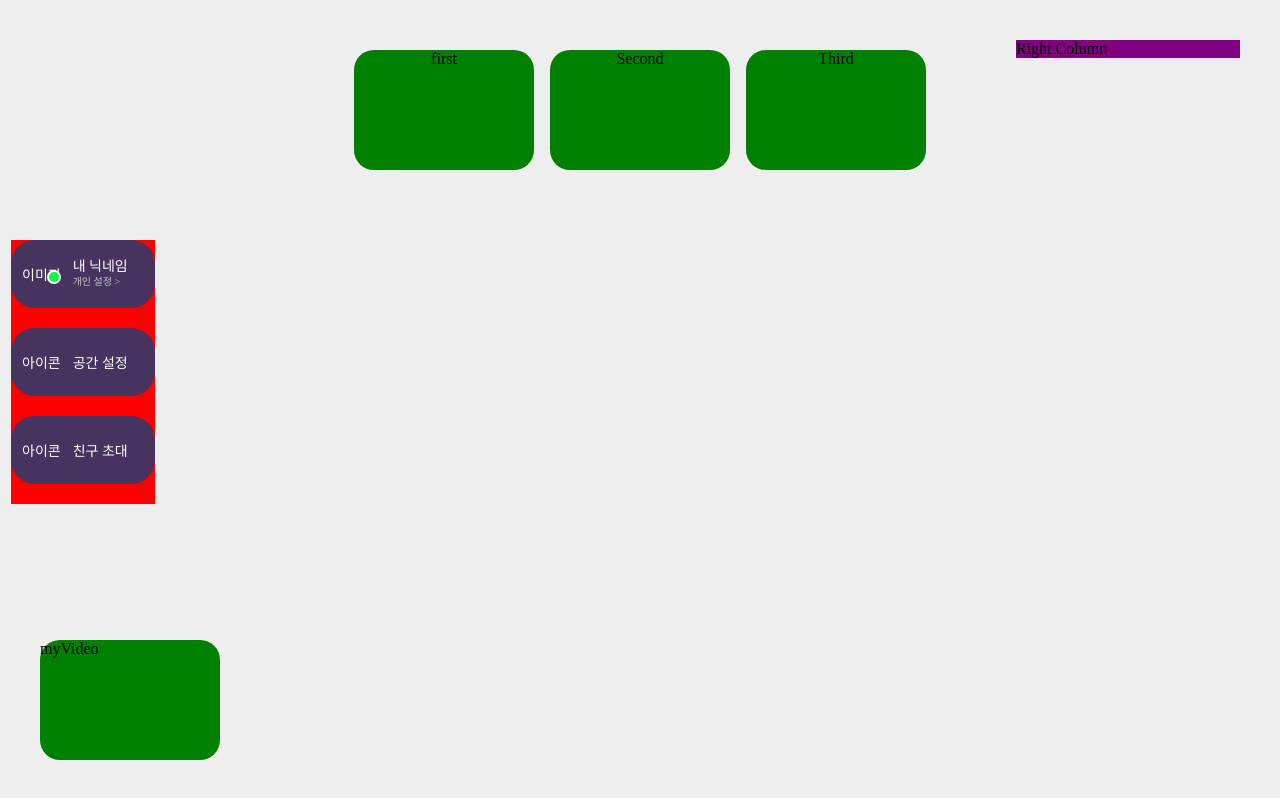
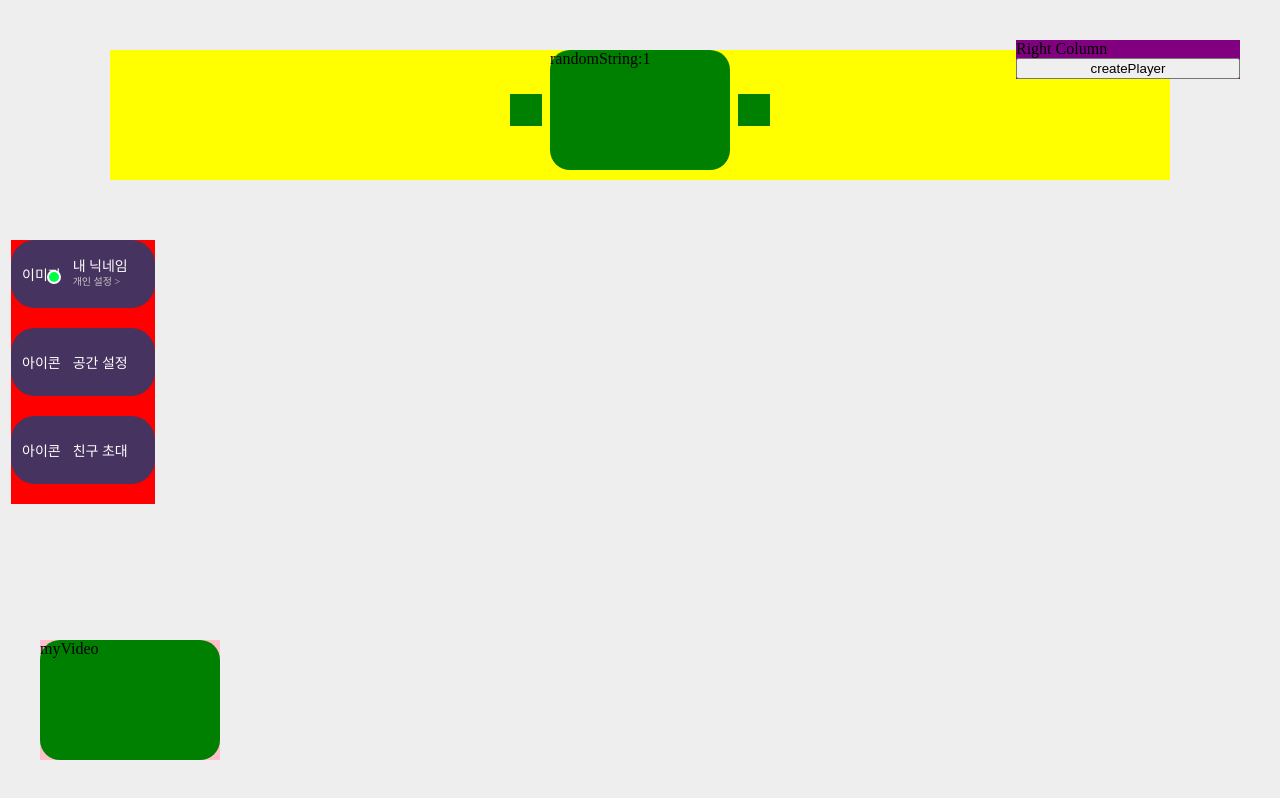
Before and after one commit to jongwow/react-carousel-exercise, a React (Create React App) app: page / in a window 1280 px wide. Built offline with nearby package versions, Linux system fonts and the light colour scheme.

Commit message:
style 추가

```diff
--- a/src/App.js
+++ b/src/App.js
@@ -1,7 +1,8 @@
 import "./App.css";
 import RightColumn from "./RightColumn";
 import LeftColumn from "./LeftColumn";
-import { useEffect } from "react";
+import { useEffect, useRef, useState } from "react";
+import { CarouselRight, CarouselLeft } from "./carousel";
 
 function VideoBox({ text, style }) {
   return (
@@ -11,7 +12,6 @@ function VideoBox({ text, style }) {
         width: "180px",
         height: "120px",
         borderRadius: `20px`,
-        float: "left",
         ...style,
       }}
     >
@@ -40,8 +40,14 @@ function MyVideoContainer() {
     </div>
   );
 }
-function OtherVideoContainer() {
-  const contents = [{ text: "first" }, { text: "Second" }, { text: "Third" }];
+function OtherVideoContainer(props) {
+  const { activePlayer, cameraViewNumber } = props;
+  let activePlayerList = Object.keys(activePlayer.playerToDist);
+  let isOver = activePlayerList.length > cameraViewNumber;
+  if (isOver) {
+    console.log(`${activePlayerList.length} > ${cameraViewNumber}`);
+    // alert("넘친다");
+  }
   return (
     <div
       id="video-container"
@@ -50,41 +56,94 @@ function OtherVideoContainer() {
         top: `50px`,
         left: `50%`,
         transform: `translateX(-50%)`,
+        height: "130px",
+        width: `${cameraViewNumber * 196 + 80}px`,
+        backgroundColor: "yellow",
       }}
     >
       <div
         id="other-video-wrapper"
         style={{
-          textAlign: "center",
-          display: "block",
+          display: "flex",
+          justifyContent: "center",
         }}
       >
-        {contents.map((content, idx) => (
+        <CarouselLeft/>
+        {activePlayerList.map((playerId, idx) => (
           <VideoBox
-            key={idx}
-            text={content.text}
-            style={idx !== contents.length - 1 ? { marginRight: "16px" } : {}}
+            key={playerId}
+            text={`${playerId}:${activePlayer.playerToDist[playerId]}`}
+            style={
+              idx !== activePlayerList.length - 1 ? { marginRight: "16px" } : {}
+            }
           />
         ))}
+        <CarouselRight/>
       </div>
     </div>
   );
 }
 
-function GameVideoContainer() {
+function GameVideoContainer({ activePlayer, cameraViewNumber }) {
   return (
     <>
-      <OtherVideoContainer />
+      <OtherVideoContainer
+        activePlayer={activePlayer}
+        cameraViewNumber={cameraViewNumber}
+      />
       <MyVideoContainer />
     </>
   );
 }
 
 function App() {
+  const cameraContainerMaxWidth = useRef(0);
+
+  const [playerInfoMap, setPlayerInfoMap] = useState({
+    playerToDist: { randomString: 1 },
+  });
+  const [allPlayer, setAllPlayer] = useState({
+    playerToDist: { randomString: 1 },
+  });
+  const [activeIndex, setActiveIndex] = useState({start: 0, end: 0}); //항상 옳?
+  const [possiblePlayer, setPossiblePlayer] = useState({});
+  const [activePlayer, setActivePlayer] = useState({
+    playerToDist: { randomString: 1 },
+  });
+  const [cameraViewNumber, setCameraViewNumber] = useState(5);
+
+  useEffect(() => {
+    // 만약 cameraViewNumber보다 allPlayer가 작거나 같다면 그냥 넣기
+    // 그렇지 않다면
+    // - 처음 넘어간거면 앞에서부터 잘라서 넣는다?
+    // - 이미 넘어간가면 st - end?
+
+    // 만약 all = 10, st = 0, end = 7인데
+    // 버튼을 눌러서 st=1, end=8로 옮겼다고생각해보자.
+    // 그러면 그 상태에서 all + 1이 발동되면?
+    // s=1,e=8 유지하지.
+    let newActiveIndex = {start: activeIndex.start, end: max(activeIndex.end, cameraViewNumber)};
+
+    let newActivePlayer = {playerToDist: {}};
+    Object.keys(allPlayer.playerToDist)
+      .slice(newActiveIndex.start, newActiveIndex.end)
+      .forEach((playerId) => {
+        newActivePlayer.playerToDist[playerId] = allPlayer.playerToDist[playerId]
+      });
+
+    setActiveIndex(newActiveIndex);
+    setActivePlayer(newActivePlayer);
+  }, [allPlayer]);
+
   useEffect(() => {
     let dd = throttle(() => {
+      cameraContainerMaxWidth.current = window.innerWidth - 390;
+      let currentCameraViewNumber = getCameraViewNumber(
+        cameraContainerMaxWidth.current
+      );
+      setCameraViewNumber(currentCameraViewNumber);
       console.log(
-        `브라우저 화면 사이즈 x: ${window.innerWidth}, y: ${window.innerHeight}`
+        `브라우저 화면 사이즈 x: ${window.innerWidth}, y: ${window.innerHeight}. InnerWidth: ${cameraContainerMaxWidth.current}, CameraView: ${currentCameraViewNumber}`
       );
     }, 500);
     window.addEventListener("resize", dd);
@@ -105,9 +164,12 @@ function App() {
         }}
       >
         <LeftColumn />
-        <RightColumn />
+        <RightColumn setAllPlayer={setAllPlayer} allPlayer={allPlayer} />
       </div>
-      <GameVideoContainer />
+      <GameVideoContainer
+        activePlayer={activePlayer}
+        cameraViewNumber={cameraViewNumber}
+      />
     </div>
   );
 }
@@ -125,3 +187,39 @@ function throttle(fn, delay) {
     }
   };
 }
+
+/**
+ * 현재 cameraContainerWidth를 이용해서 최대 보여질 수 있는 영상 개수를 반환
+ *
+ * @param {number} containerWidth 카메라 영역 너비. 가변
+ * @returns {number} cameraViewNumber 보이는 최대 영상 숫자.
+ */
+function getCameraViewNumber(containerWidth) {
+  if (containerWidth >= 1572) {
+    return 7;
+  }
+  if (containerWidth >= 1376) {
+    return 6;
+  }
+  if (containerWidth >= 1180) {
+    return 5;
+  }
+  if (containerWidth >= 984) {
+    return 4;
+  }
+  if (containerWidth >= 788) {
+    return 3;
+  }
+  if (containerWidth >= 592) {
+    return 2;
+  }
+  return 1;
+}
+
+
+function max(a, b){
+  return a > b ? a : b;
+}
+function min(a, b){
+  return a > b ? b: a;
+}
--- a/src/RightColumn.js
+++ b/src/RightColumn.js
@@ -1,4 +1,20 @@
-export default function RightColumn() {
+import { useRef } from "react";
+import randomString from "./randomId";
+
+export default function RightColumn({ setAllPlayer }) {
+  const latestId = useRef('');
+  const onClickCreate = () => {
+    let id = randomString();
+    setAllPlayer((prev) => {
+      let newPlayers = Object.assign({}, prev);
+      newPlayers.playerToDist[id] = 1;
+      return newPlayers;
+    })
+    latestId.current = id;
+  };
+  const onClickAddPossible = () => {
+
+  }
   return (
     <div
       style={{
@@ -14,6 +30,7 @@ export default function RightColumn() {
       }}
     >
       Right Column
+      <button onClick={onClickCreate}>createPlayer</button>
     </div>
   );
 }
--- /dev/null
+++ b/src/carousel.js
@@ -0,0 +1,2 @@
+export const CarouselLeft = () => (<div style={{width: "32px", height: "32px", backgroundColor:'green',marginLeft: 8, marginRight: 8, marginTop: 44}}></div>)
+export const CarouselRight = () => (<div style={{width: "32px", height: "32px", backgroundColor:'green',marginLeft: 8, marginRight: 8, marginTop: 44}}></div>)
--- /dev/null
+++ b/src/randomId.js
@@ -0,0 +1,3 @@
+export default function randomString() {
+  return Math.random().toString(36).substr(2, 11);
+}
```
Lines whose indentation alone changed are shown as unchanged.
